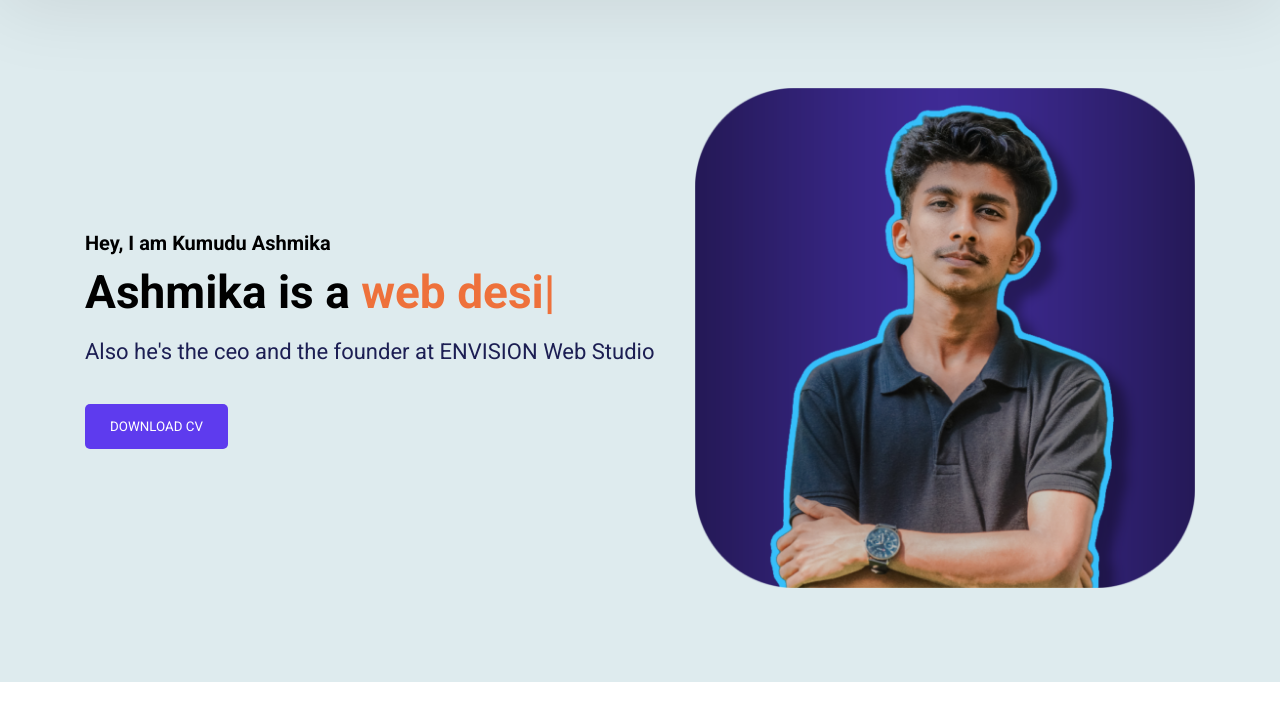
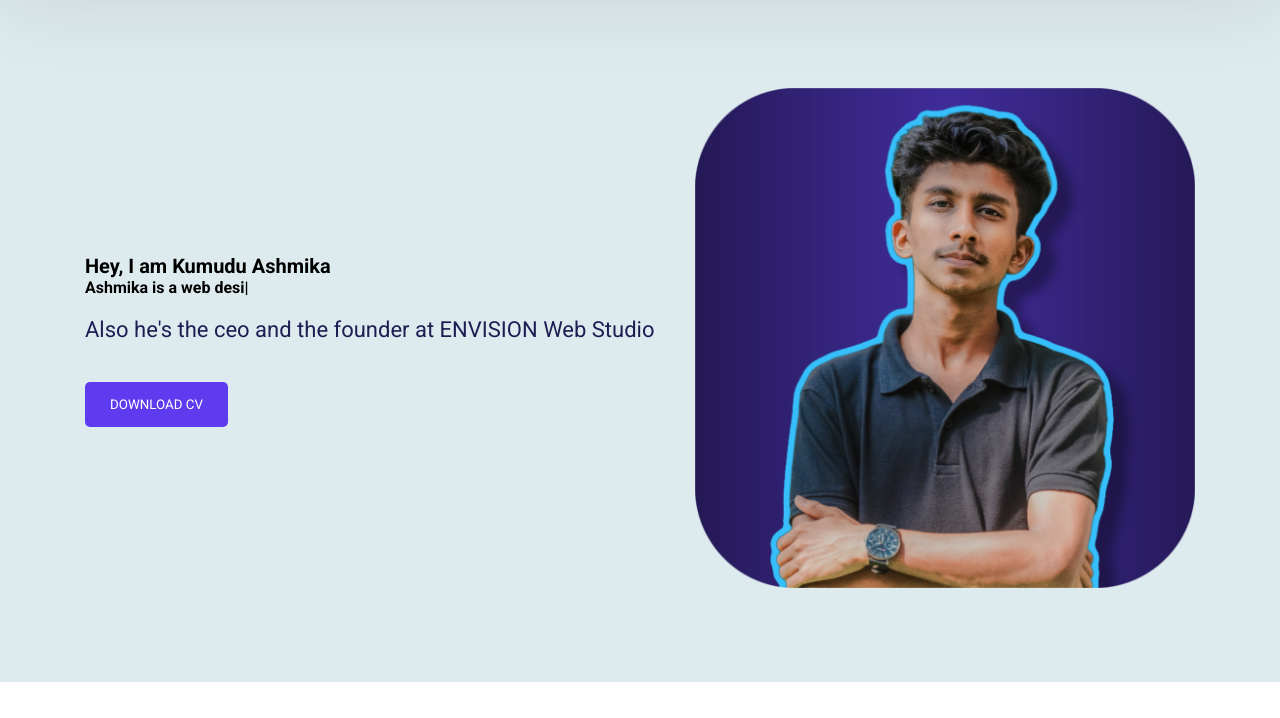
Before and after one commit to DevWithAshmika/Main-personal-portfolio, a plain HTML site: page index.html in a window 1280 px wide. Shown: the part 82-800 px from the top of the page. Drawn offline with nearby package versions, Linux system fonts and the light colour scheme.

Commit message:
index.html

```diff
--- a/index.html
+++ b/index.html
@@ -36,7 +36,7 @@
     <div class="main" id="main">
         <div class="left">
             <h5>Hey, I am Kumudu Ashmika</h5>
-            <h3>Ashmika is a <span class="typing-text"></span></h3>
+            <h4>Ashmika is a <span class="typing-text"></span></h4>
             <p>
                 Also he's the ceo and the founder at ENVISION Web Studio
             </p>
```
